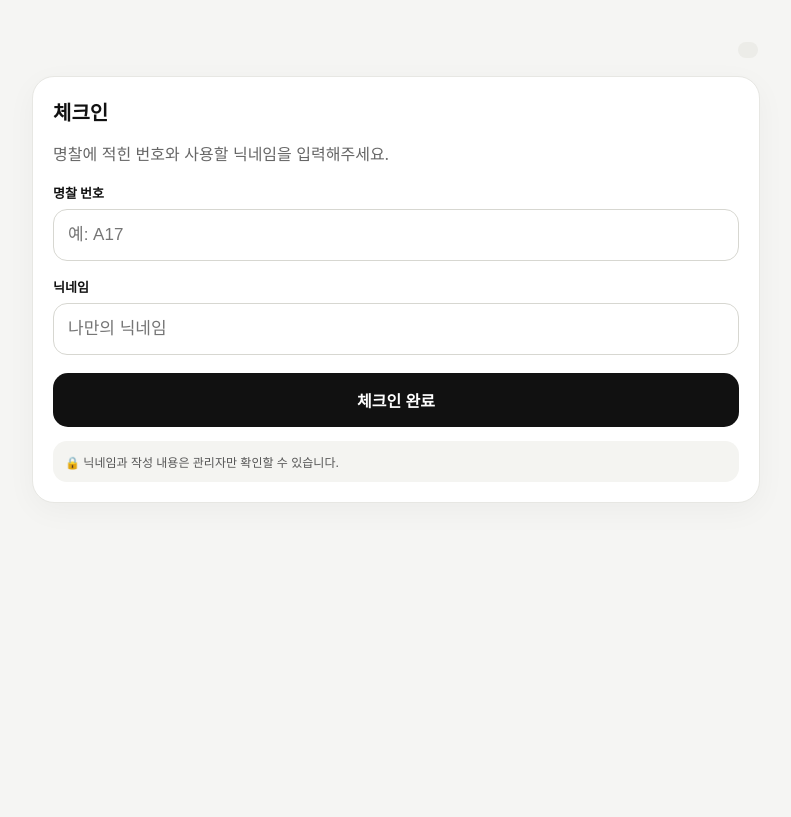
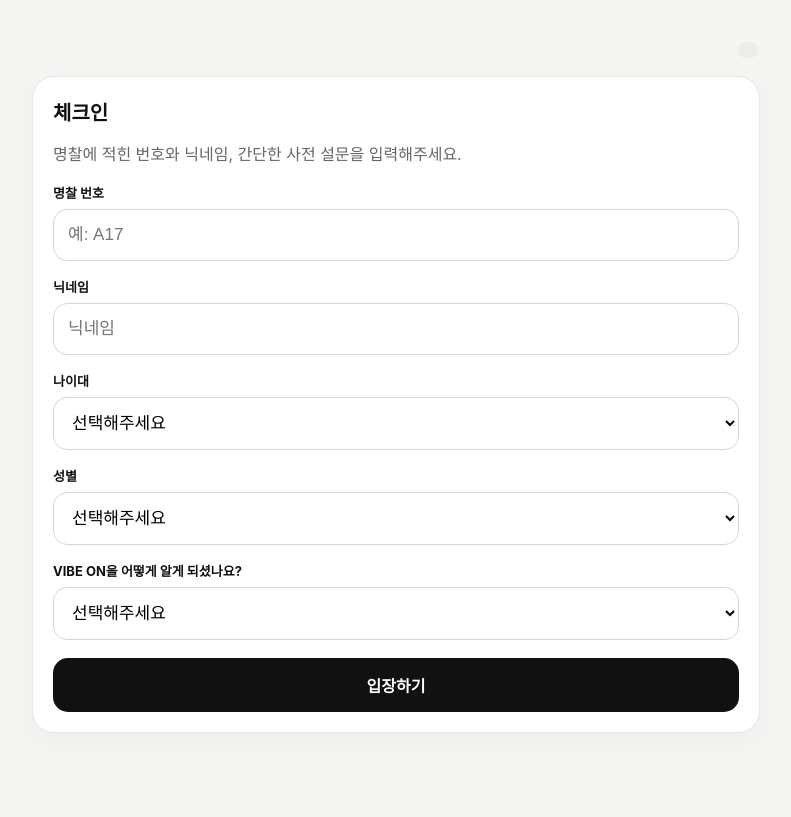
Before and after one commit to whdgnsww-cell/VIBE-ON, a Flask app: template templates/party.html in a window 1280 px wide. Shown: the whole page, without its empty margins (244-1035 px from the left). Before the commit the page ends 503 px from the top, so only its background shows below. Run offline with Flask 3, Linux system fonts and the light colour scheme; the template is opened without the code that fills it, so the values that code supplies are empty.

Commit message:
Update party.html

```diff
--- a/templates/party.html
+++ b/templates/party.html
@@ -1,6 +1,84 @@
 {% extends 'base.html' %}{% block body %}
 <section class="top"><div><div class="eyebrow">{{ev.code}}</div><h1>{{ev.name}}</h1></div><span class="pill">{{phase_label[ev.phase]}}</span></section>
-{% if not p %}<section class="card"><h2>체크인</h2><p>명찰에 적힌 번호와 사용할 닉네임을 입력해주세요.</p><form method="post"><label>명찰 번호</label><input name="participant_no" placeholder="예: A17" maxlength="8" required><label>닉네임</label><input name="nickname" placeholder="나만의 닉네임" maxlength="20" required><button>체크인 완료</button></form><div class="privacy">🔒 닉네임과 작성 내용은 관리자만 확인할 수 있습니다.</div></section>
+{% if not p %}
+<section class="card">
+  <h2>체크인</h2>
+  <p>명찰에 적힌 번호와 닉네임, 간단한 사전 설문을 입력해주세요.</p>
+
+  <form method="post">
+    <label>명찰 번호</label>
+    <input
+      name="participant_no"
+      placeholder="예: A17"
+      maxlength="8"
+      required
+    >
+
+    <label>닉네임</label>
+    <input
+      name="nickname"
+      placeholder="닉네임"
+      maxlength="20"
+      required
+    >
+
+    <label>나이대</label>
+    <select name="age_group" required>
+      <option value="">선택해주세요</option>
+      <option value="20대 초반">20대 초반</option>
+      <option value="20대 중반">20대 중반</option>
+      <option value="20대 후반">20대 후반</option>
+      <option value="30대 초반">30대 초반</option>
+      <option value="30대 중반">30대 중반</option>
+      <option value="30대 후반">30대 후반</option>
+      <option value="40대 이상">40대 이상</option>
+    </select>
+
+    <label>성별</label>
+    <select name="gender" required>
+      <option value="">선택해주세요</option>
+      <option value="남성">남성</option>
+      <option value="여성">여성</option>
+    </select>
+
+    <label>VIBE ON을 어떻게 알게 되셨나요?</label>
+    <select name="visit_source" id="visit_source" required>
+      <option value="">선택해주세요</option>
+      <option value="인스타그램">인스타그램</option>
+      <option value="블로그">블로그</option>
+      <option value="인터넷 검색">인터넷 검색</option>
+      <option value="모임·소개팅 앱">모임·소개팅 앱</option>
+      <option value="지인 추천">지인 추천</option>
+      <option value="재방문">재방문</option>
+      <option value="기타">기타</option>
+    </select>
+
+    <input
+      name="visit_source_other"
+      id="visit_source_other"
+      placeholder="기타 경로를 직접 적어주세요"
+      style="display:none;"
+    >
+
+    <button type="submit">입장하기</button>
+  </form>
+</section>
+
+<script>
+  const sourceSelect = document.getElementById('visit_source');
+  const sourceOther = document.getElementById('visit_source_other');
+
+  sourceSelect.addEventListener('change', function () {
+    if (this.value === '기타') {
+      sourceOther.style.display = 'block';
+      sourceOther.required = true;
+    } else {
+      sourceOther.style.display = 'none';
+      sourceOther.required = false;
+      sourceOther.value = '';
+    }
+  });
+</script>
 {% else %}<section class="identity"><div><small>내 명찰 번호</small><strong>{{p.participant_no}}</strong></div><div><small>내 닉네임</small><strong>{{p.nickname}}</strong></div></section>
 {% if ev.phase=='checkin' %}<section class="card center"><div class="bigicon">✓</div><h2>입장 완료</h2><p>관리자가 다음 단계를 열면 이 화면을 새로고침해주세요.</p><a class="button ghost" href="">새로고침</a></section>{% endif %}
 {% if ev.phase in ['profile','vote'] %}<section class="card"><h2>나를 소개해주세요</h2><p>이 내용은 <b>관리자에게만</b> 보입니다.</p><form method="post" action="{{url_for('save_profile',code=ev.code)}}"><label>연령대</label><select name="age_group"><option value="">선택 안 함</option>{% for a in ['20대 초반','20대 중반','20대 후반','30대 초반','30대 중반','30대 후반','40대 이상'] %}<option {% if p.age_group==a %}selected{% endif %}>{{a}}</option>{% endfor %}</select><label>MBTI</label><input name="mbti" value="{{p.mbti or ''}}" maxlength="8" placeholder="예: ENFP"><label>한 줄 소개</label><input name="intro" value="{{p.intro or ''}}" maxlength="80" placeholder="취미, 분위기, 좋아하는 것"><label>오늘 대화해보고 싶은 사람은?</label><textarea name="answer1" maxlength="200" placeholder="자유롭게 작성">{{p.answer1 or ''}}</textarea><label>내가 중요하게 보는 매력 포인트</label><textarea name="answer2" maxlength="200" placeholder="자유롭게 작성">{{p.answer2 or ''}}</textarea><button>작성 내용 저장</button></form></section>{% endif %}
```
